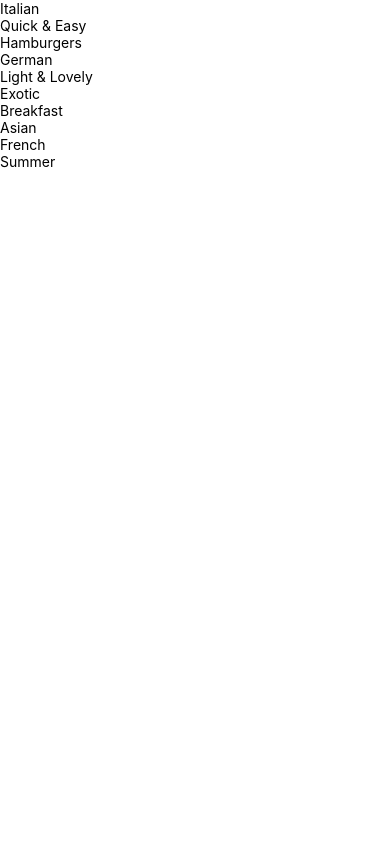
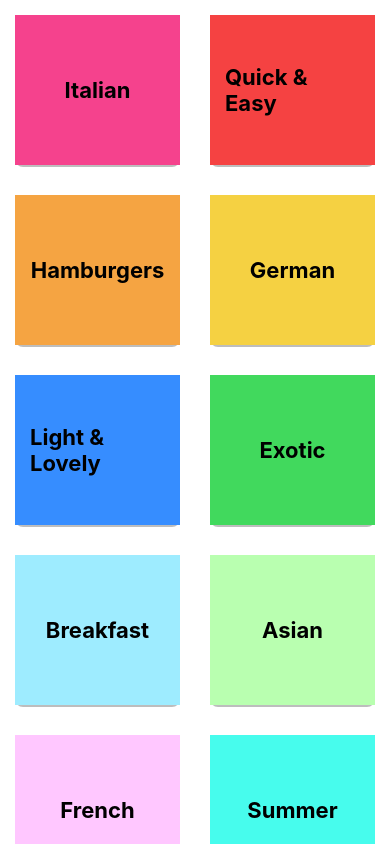
Before and after one commit to aleks930819/react-native-project-3, a React Native app: screen / in a window 390 px wide. Built offline with nearby package versions, Linux system fonts and the light colour scheme.

Commit message:
added grid style

```diff
--- a/App.js
+++ b/App.js
@@ -1,16 +1,11 @@
 import { StatusBar } from 'expo-status-bar';
-import { StyleSheet, Text, View } from 'react-native';
 import Categories from './screens/Categories';
 
 export default function App() {
-  return <Categories />;
+  return (
+    <>
+      <StatusBar style="light" />
+      <Categories />
+    </>
+  );
 }
-
-const styles = StyleSheet.create({
-  container: {
-    flex: 1,
-    backgroundColor: '#fff',
-    alignItems: 'center',
-    justifyContent: 'center',
-  },
-});
--- a/app.json
+++ b/app.json
@@ -6,6 +6,7 @@
     "orientation": "portrait",
     "icon": "./assets/icon.png",
     "userInterfaceStyle": "light",
+    "backgroundColor":"#24180f",
     "splash": {
       "image": "./assets/splash.png",
       "resizeMode": "contain",
--- a/components/CategoryGridTile.js
+++ b/components/CategoryGridTile.js
@@ -1,11 +1,16 @@
-import { StyleSheet, Text, View, Pressable } from 'react-native';
+import { StyleSheet, Text, View, Pressable, Platform } from 'react-native';
 
 const CategoryGridTile = ({ title, color }) => {
   return (
-    <View>
-      <Pressable>
-        <View>
-          <Text>{title}</Text>
+    <View style={styles.gridItem}>
+      <Pressable
+        style={({ pressed }) => [
+          styles.button,
+          pressed ? styles.buttonPressed : null,
+        ]}
+      >
+        <View style={[styles.innerContainer, { backgroundColor: color }]}>
+          <Text style={styles.title}>{title}</Text>
         </View>
       </Pressable>
     </View>
@@ -14,4 +19,36 @@
 
 export default CategoryGridTile;
 
-const styles = StyleSheet.create({});
+const styles = StyleSheet.create({
+  gridItem: {
+    flex: 1,
+    margin: 15,
+    height: 150,
+    borderRadius: 8,
+    elevation: 5,
+    shadowColor: 'black',
+    shadowOpacity: 0.26,
+    shadowOffset: { width: 0, height: 2 },
+    overflow: Platform.OS === 'android' ? 'hidden' : 'visible',
+  },
+  button: {
+    flex: 1,
+  },
+
+  buttonPressed: {
+    backgroundColor: 'lightgray',
+    opacity: 0.5,
+  },
+
+  innerContainer: {
+    flex: 1,
+    padding: 15,
+    justifyContent: 'center',
+    alignItems: 'center',
+  },
+
+  title: {
+    fontWeight: 'bold',
+    fontSize: 22,
+  },
+});
--- a/screens/Categories.js
+++ b/screens/Categories.js
@@ -10,8 +10,10 @@
   return (
     <FlatList
       data={CATEGORIES}
+      key={(item) => item.id}
       keyExtractor={(item) => item.id}
       renderItem={renderCategoryItem}
+      numColumns={2}
     />
   );
 };
```
